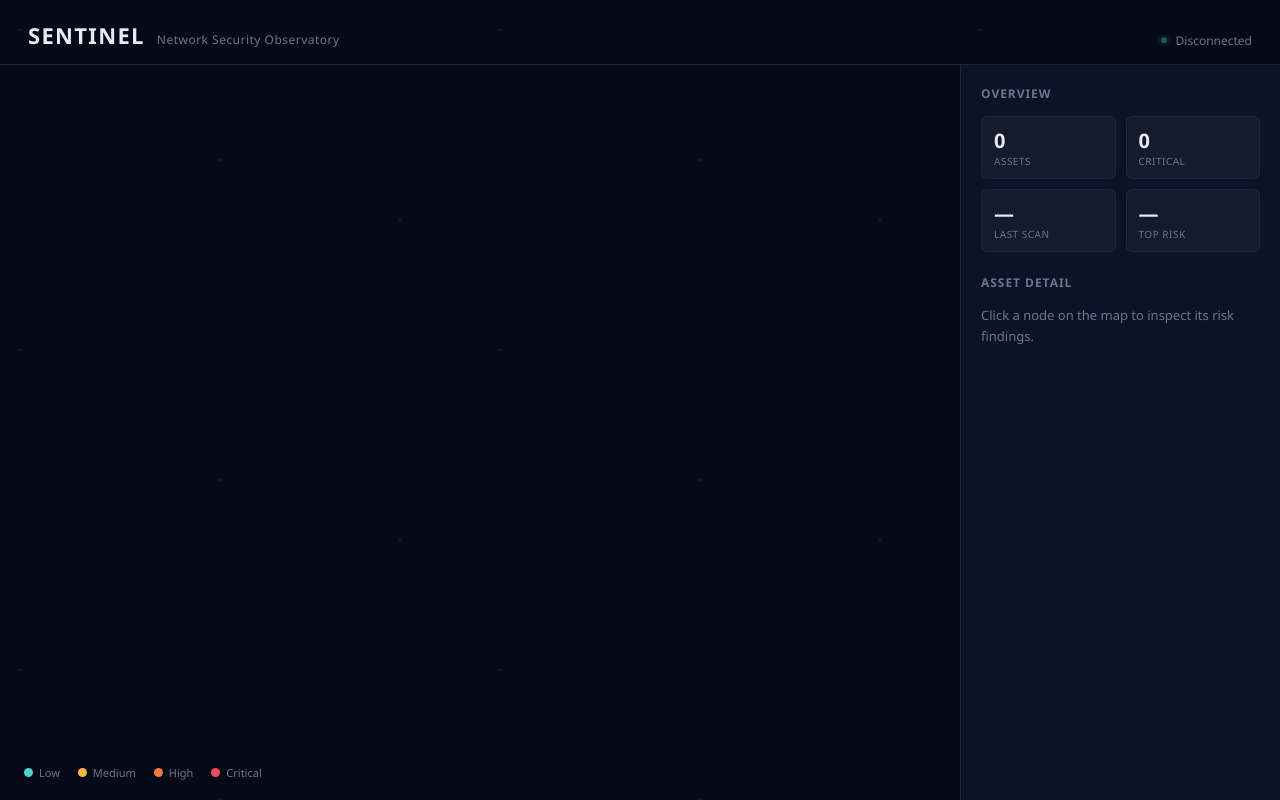
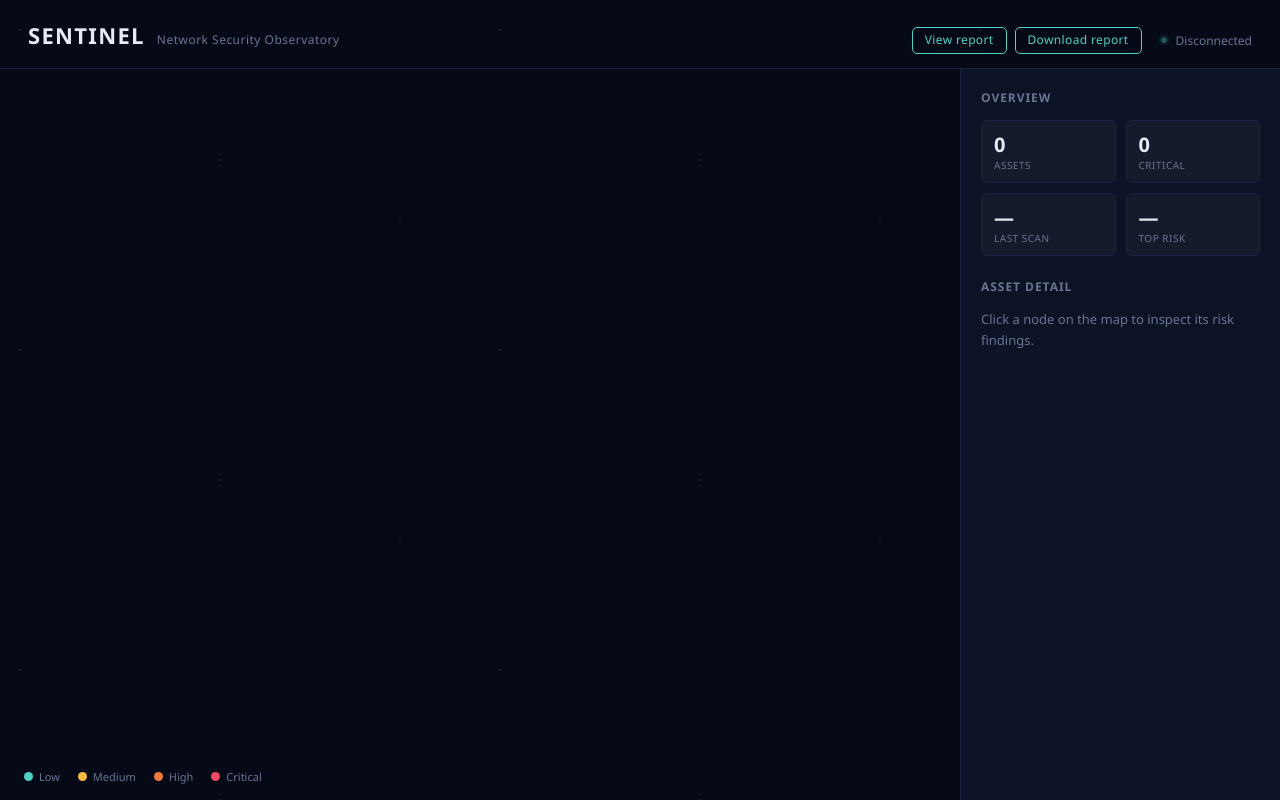
Before and after one commit to cipher-mirage/sentinel, a website: page dashboard/public/index.html in a window 1280 px wide. Drawn offline with nearby package versions, Linux system fonts and the light colour scheme.

Commit message:
Add report buttons to dashboard and render finding text safely

```diff
--- a/dashboard/public/index.html
+++ b/dashboard/public/index.html
@@ -210,6 +210,21 @@
     pointer-events: none;
   }
   .link { stroke: var(--line-dim); stroke-width: 1; }
+
+  .header-right { display: flex; align-items: center; gap: 18px; }
+  .report-actions { display: flex; gap: 8px; }
+  .report-btn {
+    font-size: 12px;
+    line-height: 1.4;
+    padding: 4px 12px;
+    border: 1px solid var(--accent-cyan);
+    border-radius: 5px;
+    color: var(--accent-cyan);
+    text-decoration: none;
+    letter-spacing: 0.03em;
+    transition: background 0.15s, color 0.15s;
+  }
+  .report-btn:hover { background: var(--accent-cyan); color: var(--bg-deep); }
 </style>
 </head>
 <body>
@@ -220,7 +235,13 @@
     <h1>Sentinel</h1>
     <span class="tag">Network Security Observatory</span>
   </div>
-  <div id="status"><span class="pulse-dot"></span><span id="status-text">Connecting…</span></div>
+  <div class="header-right">
+    <div class="report-actions">
+      <a class="report-btn" href="/report" target="_blank" rel="noopener">View report</a>
+      <a class="report-btn" href="/report?download=1">Download report</a>
+    </div>
+    <div id="status"><span class="pulse-dot"></span><span id="status-text">Connecting…</span></div>
+  </div>
 </header>
 
 <main>
@@ -371,7 +392,14 @@ function showDetail(d) {
   (d.findings || []).forEach(f => {
     const div = document.createElement('div');
     div.className = 'finding ' + f.severity;
-    div.innerHTML = `<div class="finding-issue">${f.issue}</div><div class="finding-detail">${f.detail}</div>`;
+    const issueEl = document.createElement('div');
+    issueEl.className = 'finding-issue';
+    issueEl.textContent = f.issue;
+    const detailEl = document.createElement('div');
+    detailEl.className = 'finding-detail';
+    detailEl.textContent = f.detail;
+    div.appendChild(issueEl);
+    div.appendChild(detailEl);
     findingsEl.appendChild(div);
   });
 }
```
